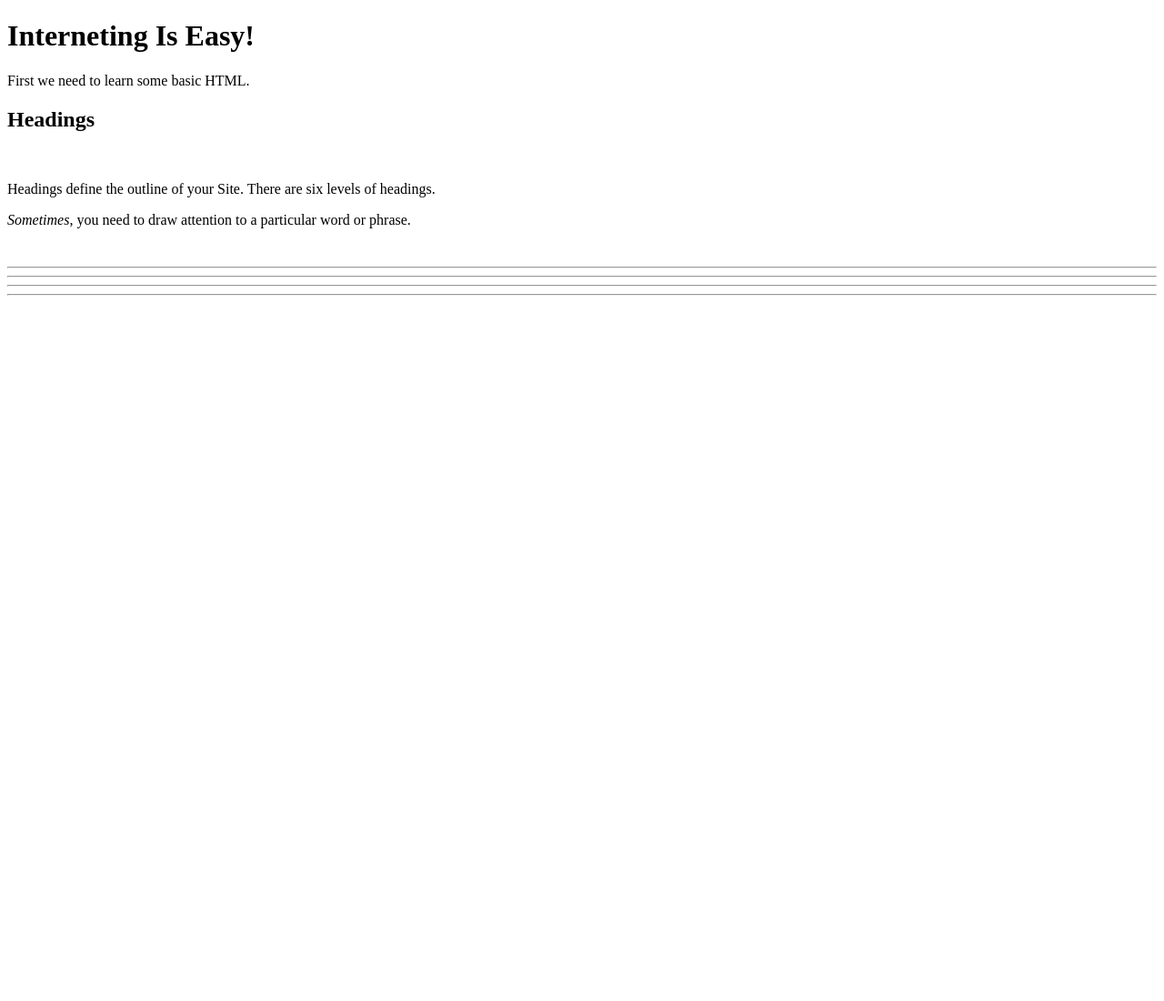
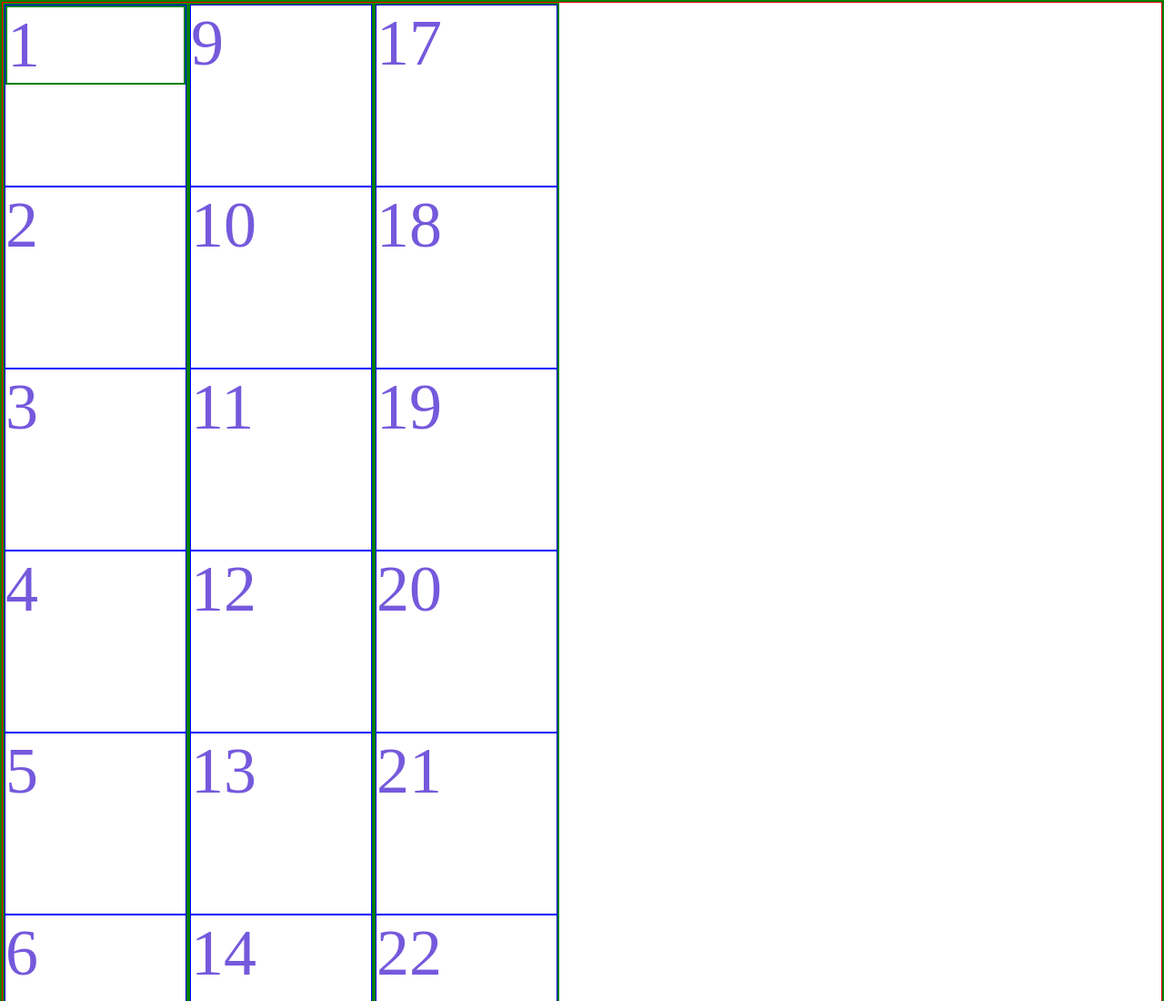
Before and after one commit to BoraZrinyi/Odin-files, a plain HTML site: page html-boilerplate/Flexbox/TOP/vvbc.html in a window 1280 px wide. Shown: the top 1100 px of the page at 91% size. Before the commit the page ends 800 px from the top, so only its background shows below. Drawn offline with Linux system fonts and the light colour scheme.

Commit message:
Add class=container

```diff
--- a/html-boilerplate/Flexbox/TOP/vvbc.css
+++ b/html-boilerplate/Flexbox/TOP/vvbc.css
@@ -1,5 +1,26 @@
 * {
-    xborder: 1px red solid;
+    margin: 0;
+    padding: 40°%;
+    box-sizing: border-box;
+    border: 2px solid green;
+}
 
 
+
+
+body {
+    xxxbackground-image: url("chaotic-god-w-antlers.jpg");
+    display: flex;
+    border: 1px red solid;
+    font-size: 72px;
+    color: rgb(117, 89, 220);
+
 }
+
+.basic-container {
+    width: 200px;
+    height: 200px;
+    border: 1px blue solid;
+
+   flex-direction: row;
+}
--- a/html-boilerplate/Flexbox/TOP/vvbc.html
+++ b/html-boilerplate/Flexbox/TOP/vvbc.html
@@ -10,24 +10,70 @@
 
 <body>
 
-<h1>Interneting Is Easy!</h1>
-<p>First we need to learn some basic HTML.</p>
-<h2>Headings</h2>
-<br>
-<p>Headings define the outline of your Site. There are six levels of headings.</p>
 
-<p><em>Sometimes</em>, you need to draw attention to a particular word or phrase.</p>
-
-<br>
-
-<hr>
-<hr>
-<hr>
-<hr>
+    <!--   ALAP KONTÉNEREK 8X8 = 64 KONTÉNER-->
 
 
-</div>
+    <div class="1-row-container">
+        <div class="basic-container">
+            <div>
+               1
+            </div>
+        </div>
+        <div class="basic-container">2</div>
+        <div class="basic-container">3</div>
+        <div class="basic-container">4</div>
+        <div class="basic-container">5</div>
+        <div class="basic-container">6</div>
+        <div class="basic-container">7</div>
+        <div class="basic-container">8</div>
+    </div>
 
+    <div class="1-row-container">
+        <div class="basic-container">9</div>
+        <div class="basic-container">10</div>
+        <div class="basic-container">11</div>
+        <div class="basic-container">12</div>
+        <div class="basic-container">13</div>
+        <div class="basic-container">14</div>
+        <div class="basic-container">15</div>
+        <div class="basic-container">16</div>
+    </div>
+
+    <div class="1-row-container">
+        <div class="basic-container">17</div>
+        <div class="basic-container">18</div>
+        <div class="basic-container">19</div>
+        <div class="basic-container">20</div>
+        <div class="basic-container">21</div>
+        <div class="basic-container">22</div>
+        <div class="basic-container">23</div>
+        <div class="basic-container">24</div>
+    </div>
+
+
+
+<!--  SZÖVEGES PÉLDAMONDATOK
+
+<h1>VVBC 0.1 </h1>
+
+<h2><P>we catched an alien in the space.</P></h2>
+<p>We put him into a safe little box, like a calculator.    </p>
+
+<p>Now he needs help to escape.    </p>
+
+<p>Maybe he wants to go back to his home planet.</p>
+
+<h2>   <p>Or maybe he wants to destroy the Earth. </p></h2>
+
+<p>Who knows?</p>
+
+<p>We can't communicate with him, please come and help us to communicate with the'</p>
+
+<h1><p>Very Very Bad Calculator</p></h1>
+
+
+ -->
 
 
 </body>
```
